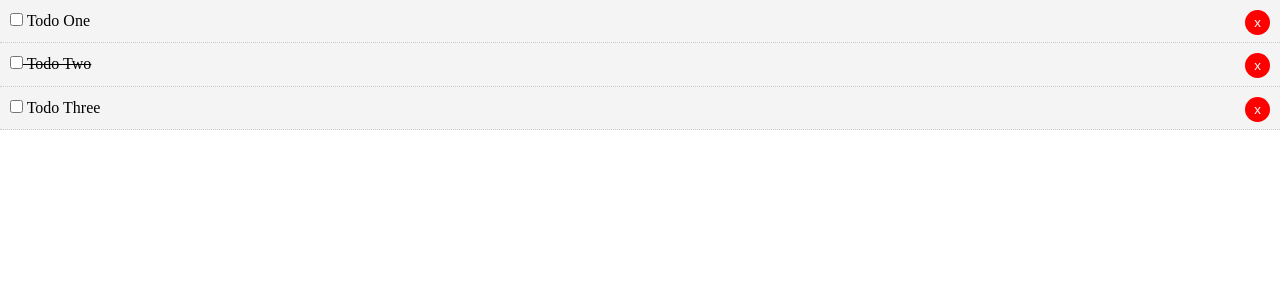
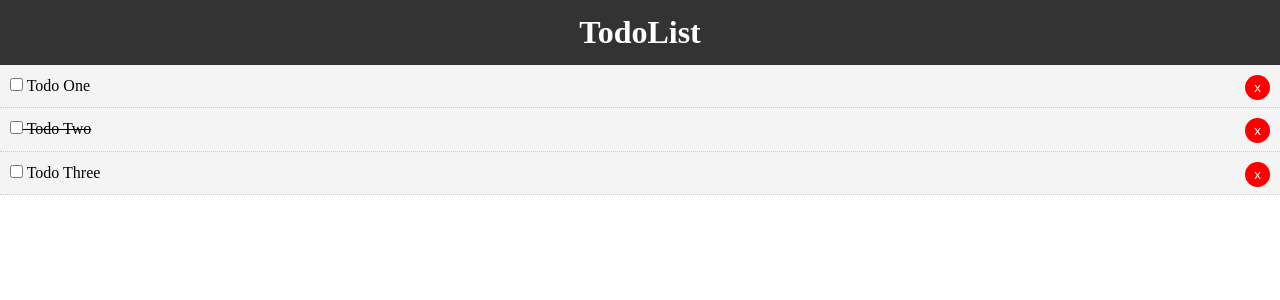
Before and after one commit to mmyenny/vue-to-do-list, a Vue app: page / in a window 1280 px wide. Shown: the top 300 px of the page. Built offline with nearby package versions, Linux system fonts and the light colour scheme.

Commit message:
Added method to delete to do item

```diff
--- a/src/App.vue
+++ b/src/App.vue
@@ -1,15 +1,18 @@
 <template>
   <div id="app">
-    <Todos v-bind:todos="todos"/>
+    <Header/>
+    <Todos v-bind:todos="todos" v-on:del-todo="deleteTodo"/>
   </div>
 </template>
 
 <script>
+import Header from "@/components/layout/Header";
 import Todos from "@/components/Todos";
 
 export default {
   name: "app",
   components: {
+    Header,
     Todos
   },
   data() {
@@ -32,6 +35,11 @@
         }
       ]
     };
+  },
+  methods: {
+    deleteTodo(id) {
+      this.todos = this.todos.filter(todo => todo.id !== id);
+    }
   }
 };
 </script>
--- a/src/components/ToDoItem.vue
+++ b/src/components/ToDoItem.vue
@@ -3,7 +3,7 @@
     <p>
       <input type="checkbox" v-on:change="markComplete">
       {{todo.title}}
-      <button class="del">x</button>
+      <button @click="$emit('del-todo', todo.id)" class="del">x</button>
     </p>
   </div>
 </template>
--- a/src/components/Todos.vue
+++ b/src/components/Todos.vue
@@ -1,7 +1,7 @@
 <template>
   <div>
     <div v-bind:key="todo.id" v-for="todo in todos">
-      <ToDoItem v-bind:todo="todo"/>
+      <ToDoItem v-bind:todo="todo" v-on:del-todo="$emit('del-todo', todo.id)"/>
     </div>
   </div>
 </template>
--- /dev/null
+++ b/src/components/layout/Header.vue
@@ -0,0 +1,25 @@
+<template>
+  <header class="header">
+    <h1>TodoList</h1>
+  </header>
+</template>
+
+<script>
+export default {
+  name: "Header"
+};
+</script>
+
+<style scoped>
+.header {
+  background: #333;
+  color: #fff;
+  text-align: center;
+  padding: 10px;
+}
+
+.header a {
+  color: #fff;
+  padding-right: 5px;
+}
+</style>
```
Also changed, not shown: src/components/AddToDo.vue (added).
